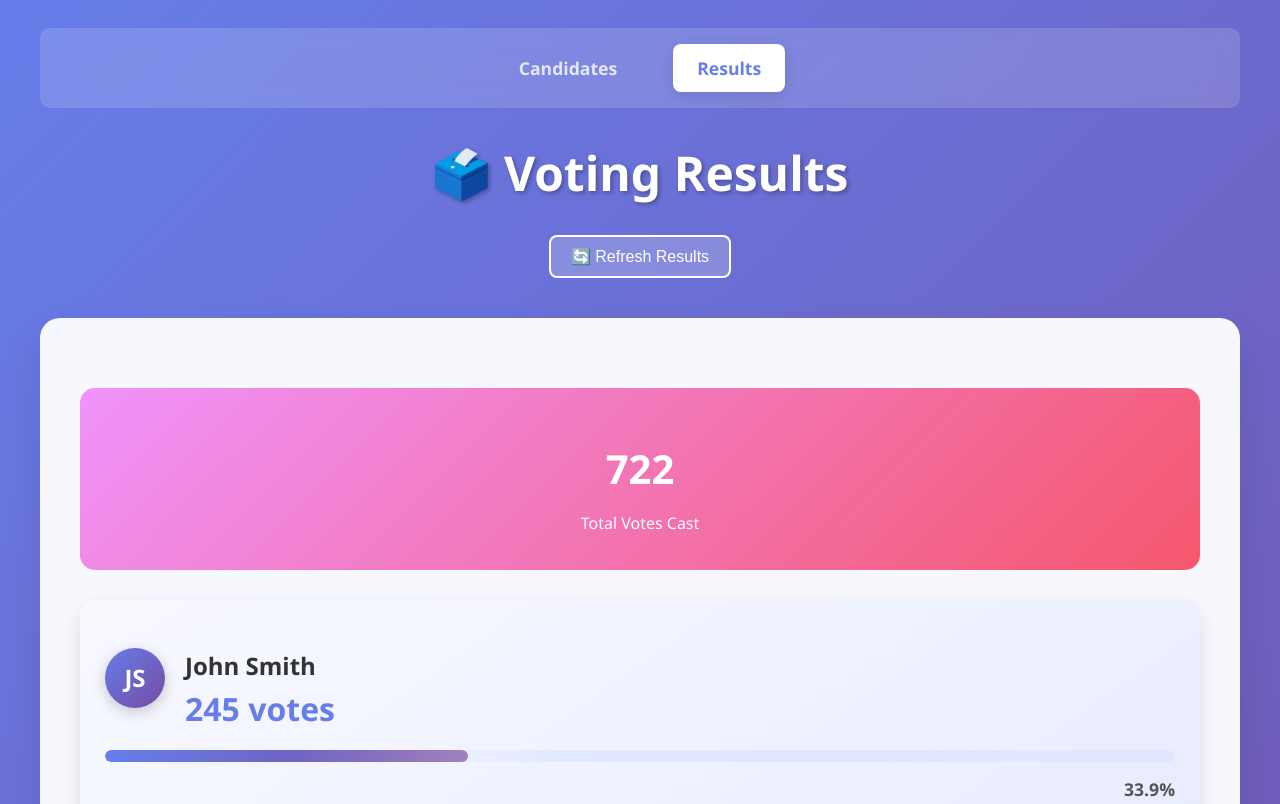
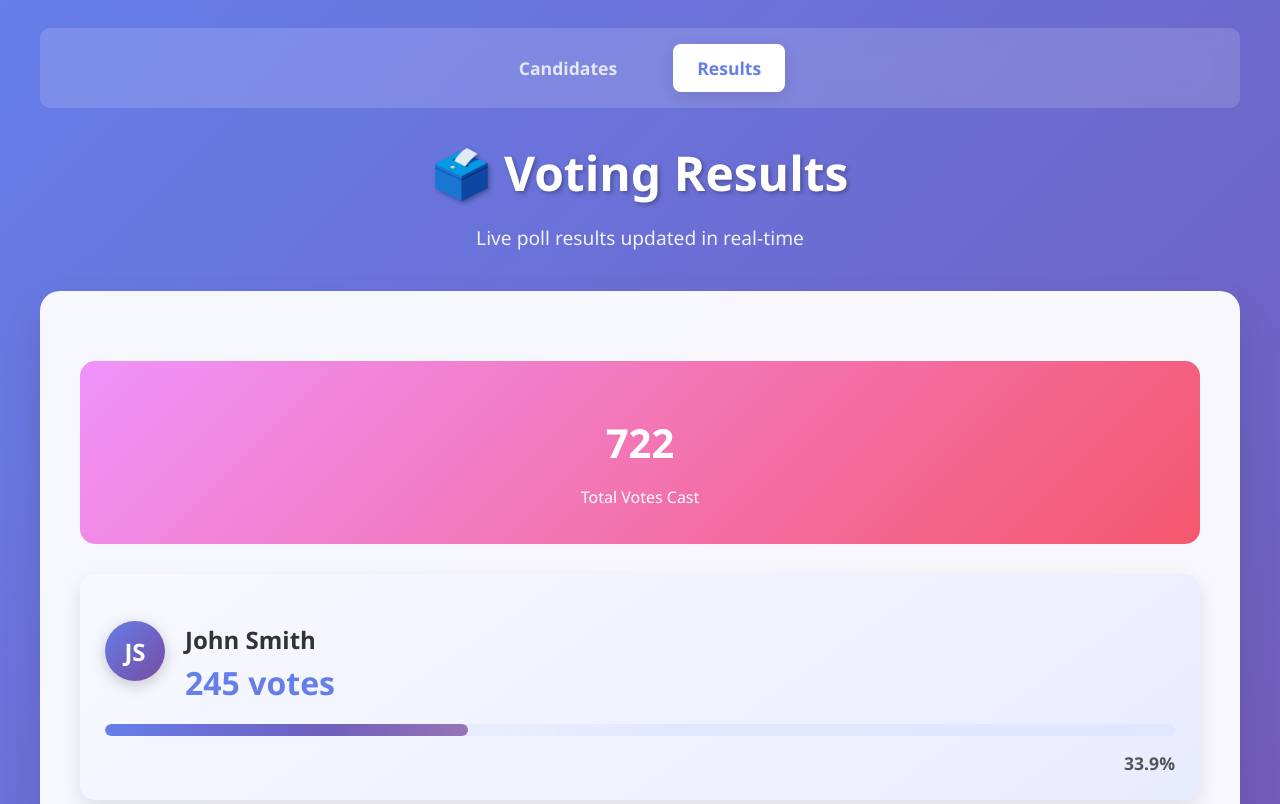
Before and after one commit to testerrandom9/Alumni-Voting-Results, a plain HTML site: page results.html in a window 1280 px wide. Shown: the top 804 px of the page. Drawn offline with Linux system fonts and the light colour scheme; no server answers.

Commit message:
Update results.html

```diff
--- a/results.html
+++ b/results.html
@@ -15,10 +15,10 @@
 
         <div class="header">
             <h1>🗳️ Voting Results</h1>
-            <!-- <p>Live poll results updated in real-time</p> -->
-            <button class="refresh-btn" onclick="loadPollData()">
+            <p>Live poll results updated in real-time</p>
+<!--             <button class="refresh-btn" onclick="loadPollData()">
                 🔄 Refresh Results
-            </button>
+            </button> -->
         </div>
 
         <div class="results-container">
@@ -46,4 +46,5 @@
 
     <script src="script.js"></script>
 </body>
+
 </html>
```
